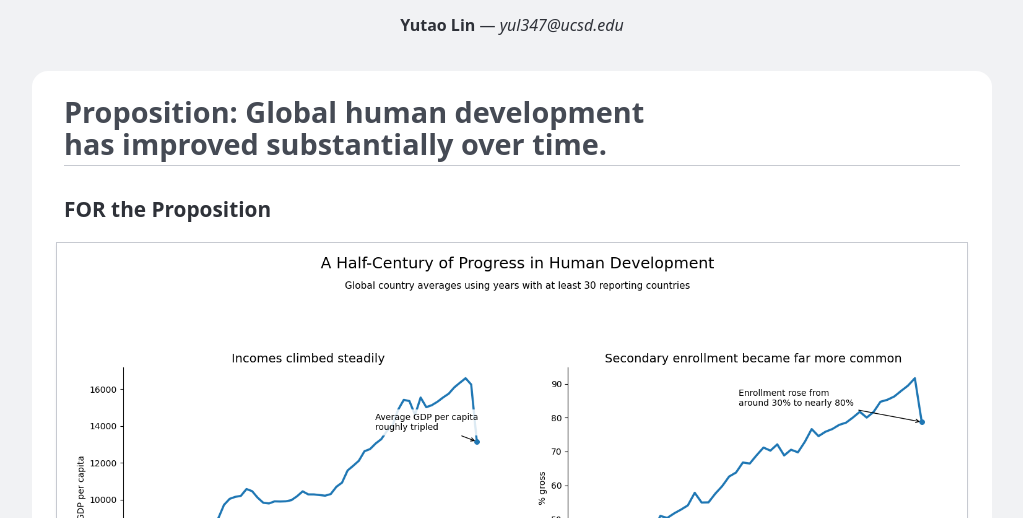
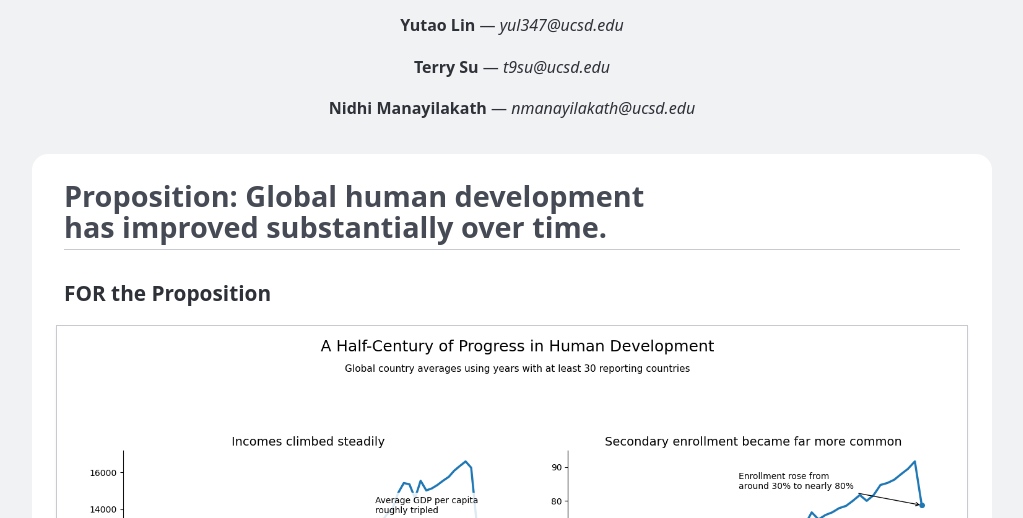
Before and after one commit to yutaoLin018/DSC106-Project-2, a plain HTML site: page index.html in a window 1280 px wide. Shown: the part 282-800 px from the top of the page, without its empty margins (128-1151 px from the left). Drawn offline with Linux system fonts and the light colour scheme.

Commit message:
Update index.html

```diff
--- a/index.html
+++ b/index.html
@@ -15,6 +15,8 @@
         </h1>
 
         <p><strong>Yutao Lin</strong> — <em>yul347@ucsd.edu</em></p>
+        <p><strong>Terry Su</strong> — <em>t9su@ucsd.edu</em></p>
+        <p><strong>Nidhi Manayilakath</strong> — <em>nmanayilakath@ucsd.edu</em></p>
     </header>
 
     <main>
```
